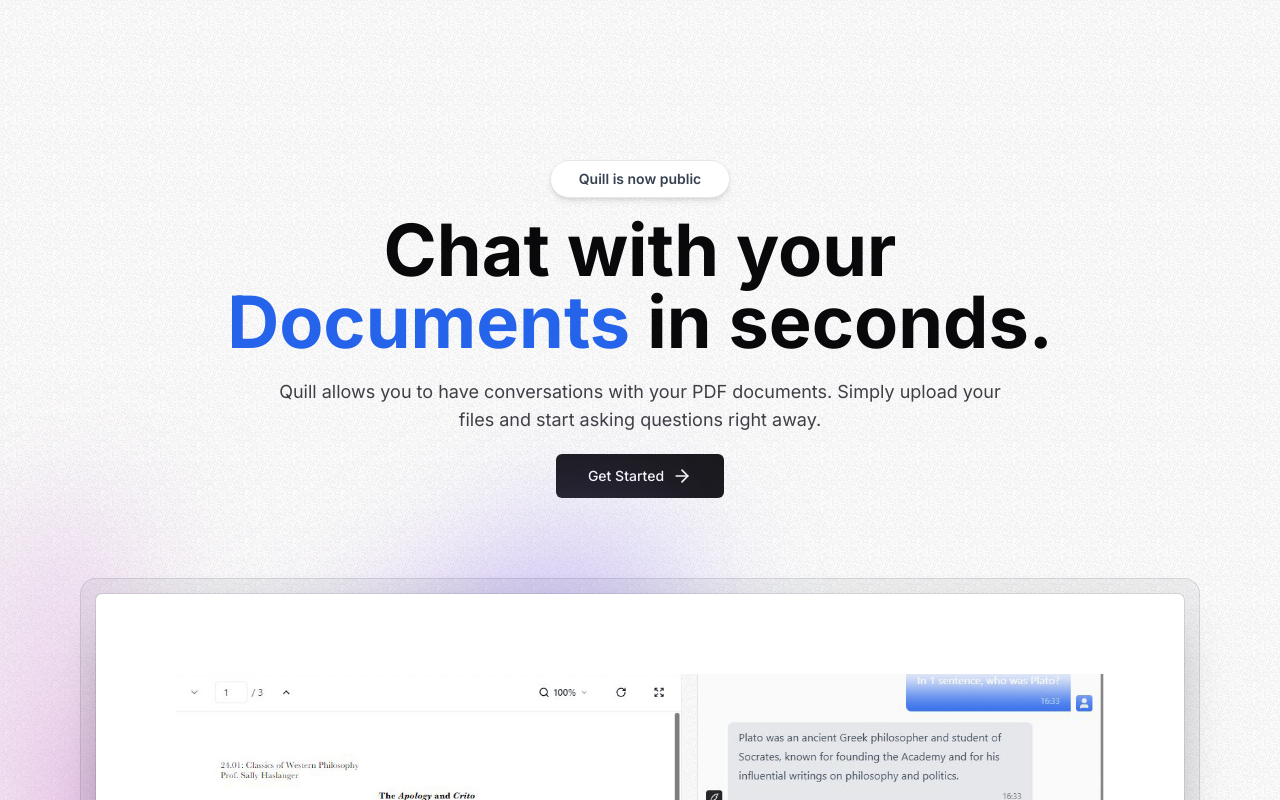
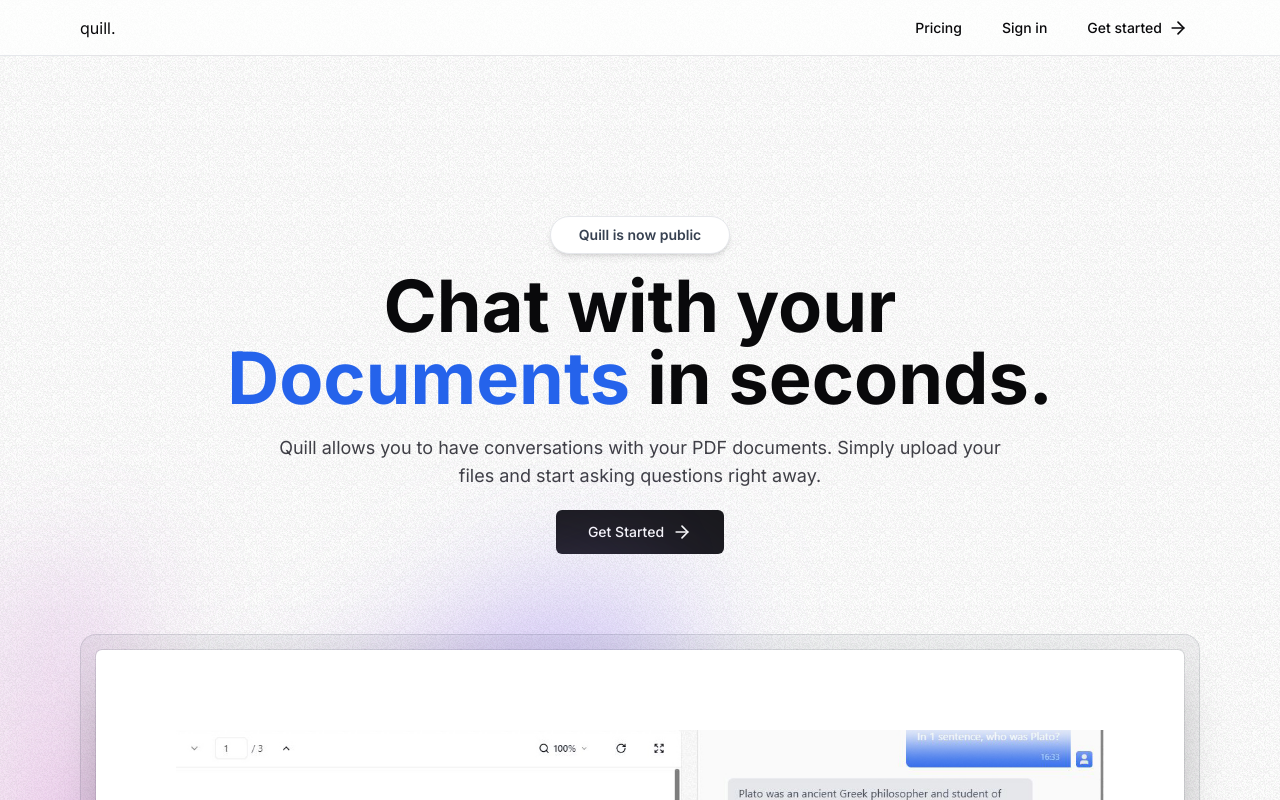
Before and after one commit to mrsingh-rishi/chat-with-pdf, a Next.js app: page / in a window 1280 px wide. Shown: the top 800 px of the page. Built offline with nearby package versions, Linux system fonts and the light colour scheme.

Commit message:
Navbar created

```diff
--- a/package.json
+++ b/package.json
@@ -9,6 +9,7 @@
     "lint": "next lint"
   },
   "dependencies": {
+    "@kinde-oss/kinde-auth-nextjs": "^2.2.2",
     "@radix-ui/react-slot": "^1.0.2",
     "@tailwindcss/typography": "^0.5.12",
     "class-variance-authority": "^0.7.0",
--- a/src/app/layout.tsx
+++ b/src/app/layout.tsx
@@ -2,6 +2,7 @@
 import { Inter } from "next/font/google";
 import "./globals.css";
 import { cn } from "@/lib/utils";
+import Navbar from "@/components/NavBar";
 
 const inter = Inter({ subsets: ["latin"] });
 
@@ -23,6 +24,7 @@
           inter.className
         )}
       >
+        <Navbar />
         {children}
       </body>
     </html>
--- /dev/null
+++ b/src/components/NavBar.tsx
@@ -0,0 +1,42 @@
+import Link from "next/link";
+import MaxWidthWrapper from "./MaxWidthWrapper";
+import { buttonVariants } from "./ui/button";
+import { LoginLink, RegisterLink } from "@kinde-oss/kinde-auth-nextjs/server";
+import { ArrowRight } from "lucide-react";
+
+const Navbar = () => {
+  return (
+    <nav className="sticky h-14 inset-x-0 top-0 z-30 w-full border-b border-gray-200 bg-white/75 background-blur-lg transition-all">
+      <MaxWidthWrapper>
+        <div className="flex h-14 items-center justify-between border-b border-zinc-200">
+          <Link href="/" className="flex z-40 fonts-semibold">
+            <span>quill.</span>
+          </Link>
+          {/* todo: add mobile navbar */}
+          <div className="hidden items-center space-x-4 sm:flex">
+            <>
+              <Link
+                href="/pricing"
+                className={buttonVariants({ variant: "ghost", size: "sm" })}
+              >
+                Pricing
+              </Link>
+              <LoginLink
+                className={buttonVariants({ variant: "ghost", size: "sm" })}
+              >
+                Sign in
+              </LoginLink>
+              <RegisterLink
+                className={buttonVariants({ variant: "ghost", size: "sm" })}
+              >
+                Get started <ArrowRight className="ml-1.5 h- w-5" />
+              </RegisterLink>
+            </>
+          </div>
+        </div>
+      </MaxWidthWrapper>
+    </nav>
+  );
+};
+
+export default Navbar;
```
Also changed, not shown: 1 other file (tests, documents, lock files or other folders).
